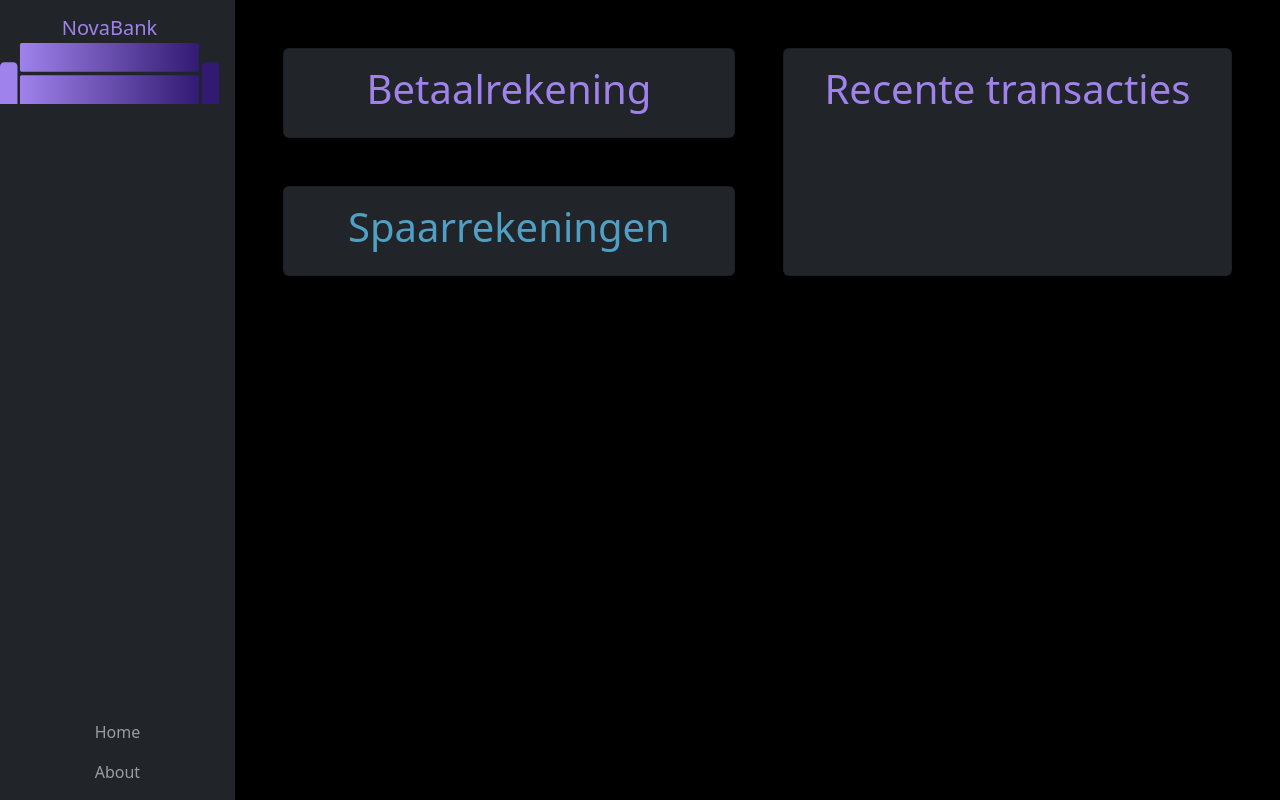
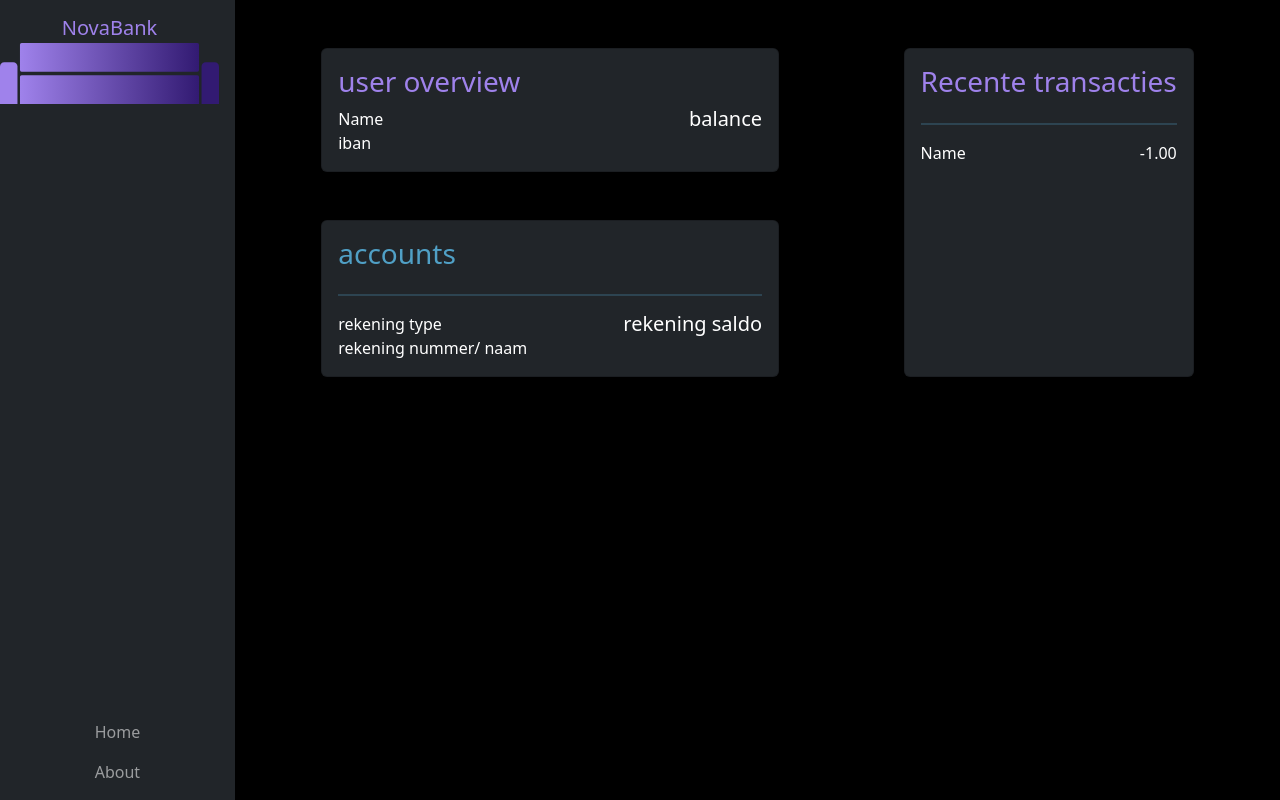
Before and after one commit to KoenMW/code-generatie, a Vue app: page / in a window 1280 px wide. Built offline with nearby package versions, Linux system fonts and the light colour scheme.

Commit message:
begin views

```diff
--- a/src/components/accountOverview.vue
+++ b/src/components/accountOverview.vue
@@ -1,5 +1,15 @@
 <template>
     <div class="card bg-dark m-5 p-3 w-100">
-        <h1 class="text-purple mx-auto">Betaalrekening</h1>
+        <h3 class="text-blue">accounts</h3>
+        <account/>
     </div>
 </template>
+
+<script>
+import account from './accountView.vue'
+export default {
+    components: {
+        account
+    }
+}
+</script>
--- /dev/null
+++ b/src/components/accountView.vue
@@ -0,0 +1,22 @@
+<style>
+    hr {
+        border: 1px solid #50A0C6;
+        }
+</style>
+
+<template>
+    <hr/>
+    <div class="d-flex justify-content-between">
+        <div>
+            <div>
+                rekening type
+            </div>
+            <div>
+                rekening nummer/ naam
+            </div>
+        </div>
+        <h5>
+            rekening saldo
+        </h5>
+    </div>
+</template>
--- a/src/components/recentTransactions.vue
+++ b/src/components/recentTransactions.vue
@@ -1,5 +1,16 @@
 <template>
-    <div class="card bg-dark m-5 p-3 w-100">
-        <h1 class="text-purple mx-auto">Recente transacties</h1>
+    <div class="card bg-dark m-5 p-3">
+        <h3 class="text-purple mx-auto">Recente transacties</h3>
+
+    <transaction/>
     </div>
 </template>
+
+<script>
+import transaction from './transaction.vue';
+export default {
+    components: {
+        transaction
+    }
+}
+</script>
--- a/src/components/rekeningOverzicht.vue
+++ /dev/null
@@ -1,5 +0,0 @@
-<template>
-    <div class="card bg-dark m-5 p-3 w-100">
-        <h1 class="text-blue mx-auto">Spaarrekeningen</h1>
-    </div>
-</template>
--- /dev/null
+++ b/src/components/transaction.vue
@@ -0,0 +1,11 @@
+<template>
+    <hr>
+    <div class="d-flex justify-content-between">
+        <div>
+            Name
+        </div>
+        <div>
+            -1.00
+        </div>
+    </div>
+</template>
--- /dev/null
+++ b/src/components/userOverview.vue
@@ -0,0 +1,18 @@
+<template>
+    <div class="card bg-dark m-5 p-3 w-100">
+        <h3 class="text-purple">user overview</h3>
+        <div class="d-flex justify-content-between">
+            <div>
+                <div>
+                    Name
+                </div>
+                <div>
+                    iban
+                </div>
+            </div>
+            <h5>
+                balance
+            </h5>
+        </div>
+    </div>
+</template>
--- a/src/views/home.vue
+++ b/src/views/home.vue
@@ -1,22 +1,22 @@
 <template>
     <div class="d-flex justify-content-around gap-5">
         <div>
+            <userOverview/>
             <accountOverview/>
-            <rekeningOverzicht/>
         </div>
         <recentTransactions/>
     </div>
 </template>
 
 <script>
-import accountOverview from '../components/accountOverview.vue'
+import userOverview from '../components/userOverview.vue';
 import recentTransactions from '../components/recentTransactions.vue'
-import rekeningOverzicht from '../components/rekeningOverzicht.vue'
+import accountOverview from '../components/accountOverview.vue';
 export default {
     components: {
-        accountOverview,
+        userOverview,
         recentTransactions,
-        rekeningOverzicht
+        accountOverview
     }
 }
 </script>
```
